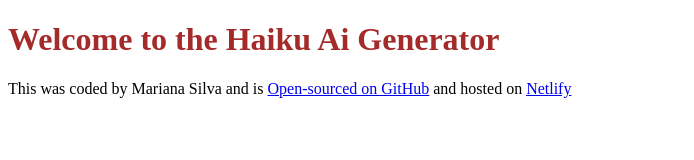
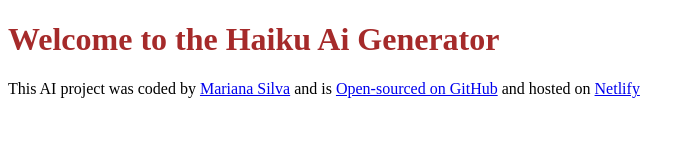
Before and after one commit to MarianaMotaSilva/haiko_generator_ia, a plain HTML site: page index.html in a window 1280 px wide. Shown: the whole page, without its empty margins (0-694 px from the left). Drawn offline with Linux system fonts and the light colour scheme.

Commit message:
Text changes

```diff
--- a/index.html
+++ b/index.html
@@ -9,7 +9,11 @@
   <body>
     <h1>Welcome to the Haiku Ai Generator</h1>
     <footer>
-      This was coded by Mariana Silva and is
+      This AI project was coded by
+      <a href="https://github.com/MarianaMotaSilva" target="_blank"
+        >Mariana Silva</a
+      >
+      and is
       <a
         href="https://github.com/MarianaMotaSilva/haiko_generator_ia"
         target="_blank"
```
